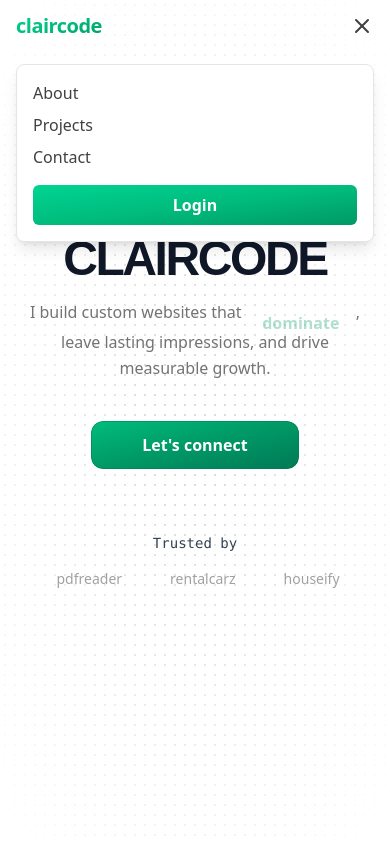
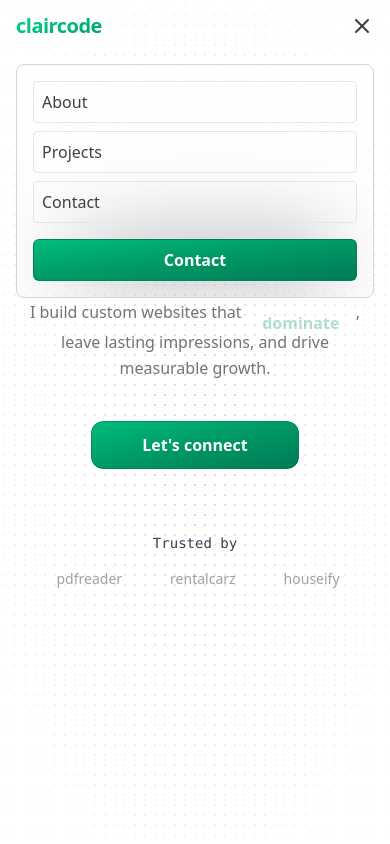
Before and after one commit to SidhantK21/claircode, a Next.js app: page / in a window 390 px wide. Both pictures are taken after a click on the button 362 px from the left and 26 px from the top of the page. Shown: the top 844 px of the page. Built offline with nearby package versions, Linux system fonts and the light colour scheme.

Commit message:
major ui bugs fixed

```diff
--- a/src/components/Hero.tsx
+++ b/src/components/Hero.tsx
@@ -4,8 +4,15 @@ import { cn } from "@/libs/utils";
 import React, { useEffect, useState } from "react";
 import { motion, AnimatePresence } from "motion/react";
 import Marquee from "react-fast-marquee";
+import  { useRouter } from "next/navigation";
 
 export const Hero = () => {
+
+  const router = useRouter();
+
+  const handleCTA =()=>{
+    router.push("/meeting");
+  }
   const words: string[] = ["perform", "impress", "convert", "dominate"];
   const [index, setIndex] = useState(0);
   const [isHovered, setIsHovered] = useState<boolean | false>(false);
@@ -70,6 +77,7 @@ export const Hero = () => {
 
         {/* CTA Button */}
         <motion.button
+        onClick={handleCTA}
           className="mt-10 relative w-52 h-12 rounded-xl overflow-hidden group"
           initial={{ opacity: 0, y: 20 }}
           animate={{ opacity: 1, y: 0 }}
--- a/src/components/navbar/index.tsx
+++ b/src/components/navbar/index.tsx
@@ -9,6 +9,7 @@ import {
 import { useEffect, useState } from "react";
 import Link from "next/link";
 import { Menu, X } from "lucide-react";
+// import { useRouter } from "next/navigation";
 
 export const Navbar = () => {
   const navItems = [
@@ -16,6 +17,13 @@ export const Navbar = () => {
     { title: "Projects", href: "/projects" },
     { title: "Contact", href: "/contact" },
   ];
+
+
+  // const router=useRouter();
+
+  // const handleRoute=()=>{
+  //   router.push('/contact')
+  // }
 
   const [, setHovered] = useState<number | null>(null);
   const [menuOpen, setMenuOpen] = useState(false);
@@ -43,7 +51,7 @@ export const Navbar = () => {
   const scale = useTransform(scrollY, [0, 100], [1, 0.98]);
 
   return (
-    <div className="fixed mt-1 top-0 left-0 right-0 z-50 pointer-events-none">
+    <div className="fixed mt-1 top-0 left-0 right-0 z-50 pointer-events-auto">
       <motion.nav
         style={{
           y,
@@ -113,25 +121,26 @@ export const Navbar = () => {
           initial={{ opacity: 0, y: -10 }}
           animate={{ opacity: 1, y: 0 }}
           exit={{ opacity: 0, y: -10 }}
-          className="sm:hidden mt-4 mx-4 rounded-lg bg-white shadow-lg border border-neutral-200 p-4 z-40"
+          className="sm:hidden mt-4 mx-4 rounded-lg backdrop-blur-2xl border border-neutral-300 p-4 z-40"
         >
           <div className="flex flex-col space-y-2">
             {navItems.map((item) => (
               <Link
                 key={item.href}
                 href={item.href}
-                className="text-neutral-700 font-medium hover:text-black"
+                className="text-neutral-700 font-medium border border-neutral-200 rounded-sm p-2 hover:text-black"
                 onClick={() => setMenuOpen(false)}
               >
                 {item.title}
               </Link>
             ))}
             <Link
-              href="/login"
-              className="mt-2 text-center px-3 py-2 rounded-md font-bold bg-gradient-to-br from-emerald-400 via-emerald-500 to-emerald-600 text-white"
-              onClick={() => setMenuOpen(false)}
+              href="/meeting"
+              className="mt-2 text-center px-3 py-2 rounded-md font-bold bg-gradient-to-br from-emerald-500 via-emerald-600 to-emerald-700 border border-emerald-700/80 text-white"
+              onClick={() => {
+                setMenuOpen(false);}}
             >
-              Login
+              Contact
             </Link>
           </div>
         </motion.div>
--- a/src/components/userProgess.tsx
+++ b/src/components/userProgess.tsx
@@ -35,7 +35,7 @@ export const UserStatsCard = () => {
             className="text-sm font-medium text-gray-500 hover:text-gray-900 inline-flex items-center gap-1 transition-colors"
             type="button"
           >
-            Growth Gaureente
+            Growth Guarantee
           </button>
           <span className="text-xs text-gray-400">Updated just now</span>
         </div>
```
